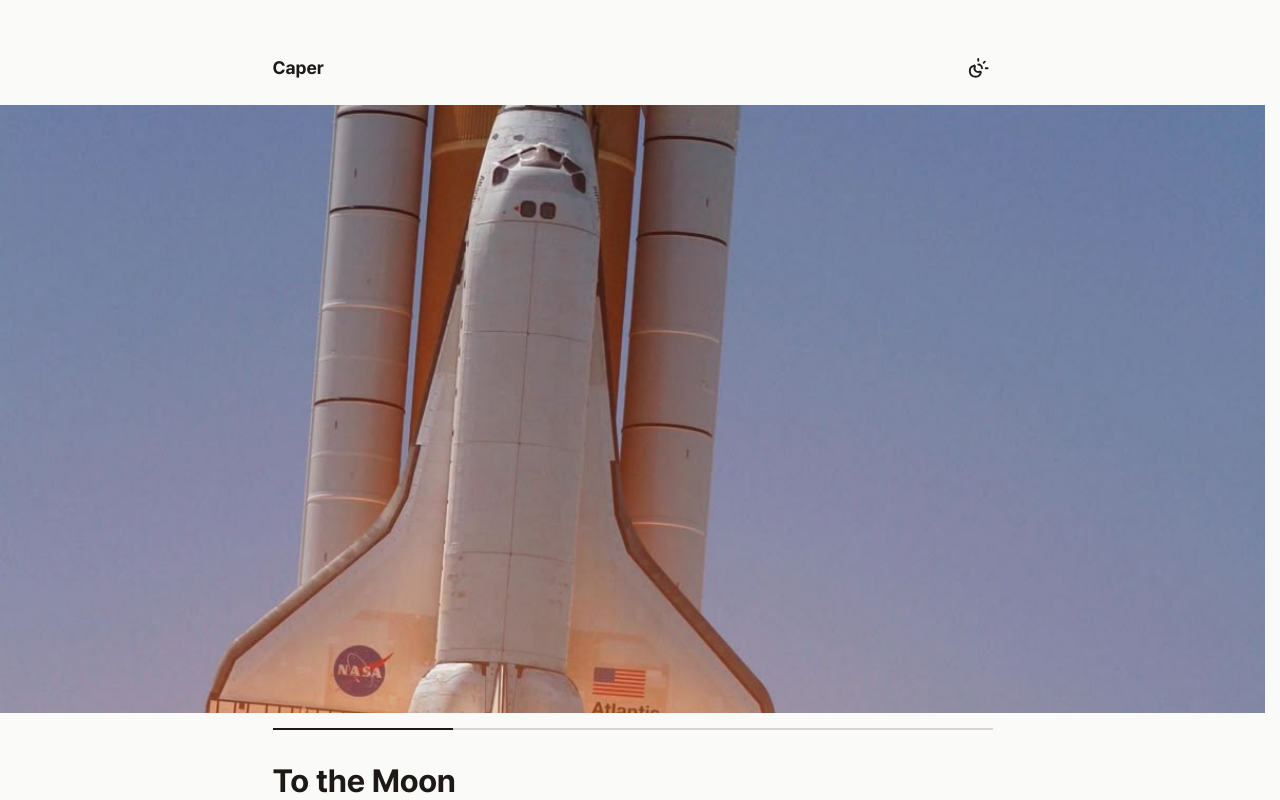
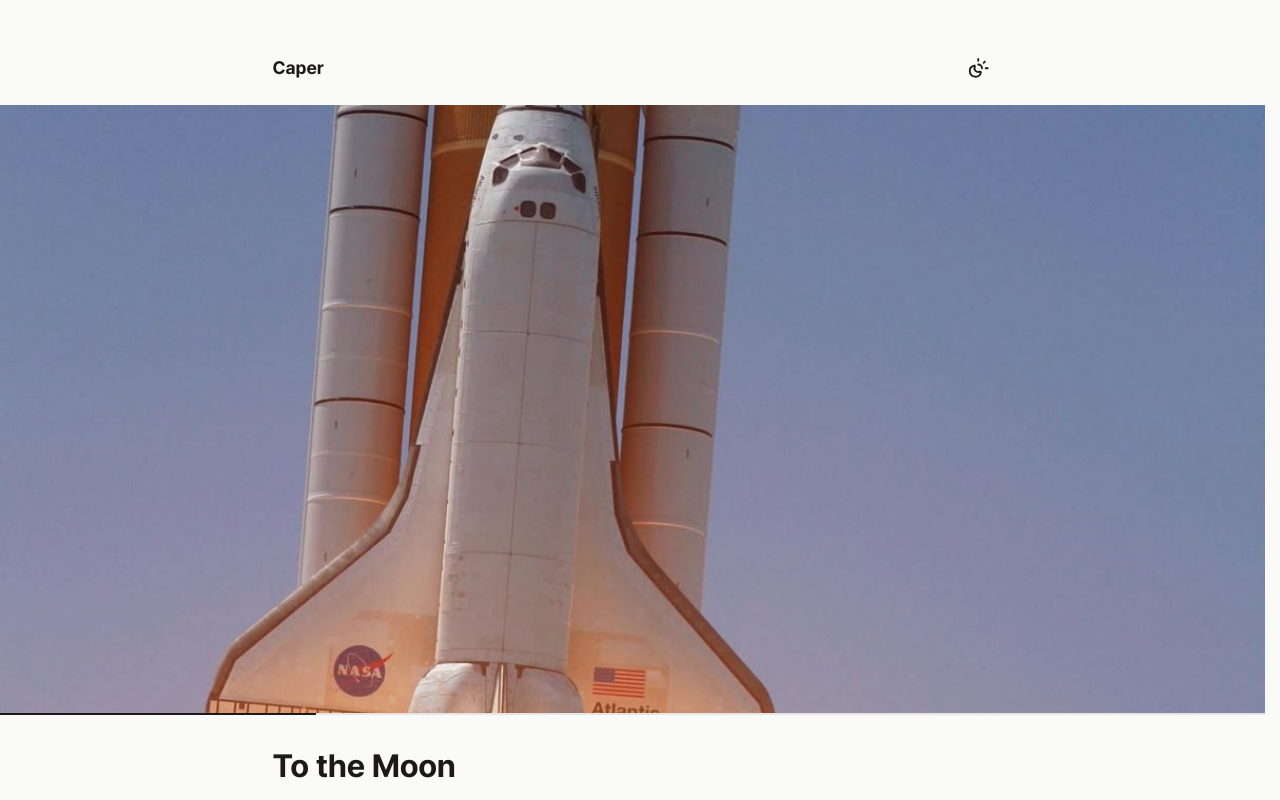
Before and after one commit to kimzeze/caper, a Next.js app: page /preview/caper-page/to-the-moon in a window 1280 px wide. Shown: the top 800 px of the page. Built offline with nearby package versions, Linux system fonts and the light colour scheme.

Commit message:
design(web): 위치 막대를 사진 바로 밑에 화면 폭으로 붙임
막대와 사진 사이 여백을 없애고, 본문 폭 대신 사진과 같은 화면 폭으로 늘였다. 막대 바탕은 옅은 바탕색(muted)으로 낮췄다.

```diff
--- a/src/widgets/caper-gallery/ui/caper-gallery.tsx
+++ b/src/widgets/caper-gallery/ui/caper-gallery.tsx
@@ -8,7 +8,7 @@ import { type CaperImage, imageUrl } from "@/entities/caper";
 // 프로젝트 페이지 맨 위 사진 넘기기. 화면 끝까지 차고, 높이는 첫 화면에서 헤더와 제목 첫 줄을 뺀 만큼이다
 // (사진이 거의 다 채우되 아래 제목이 보이게).
 // 화살표 없이 브라우저 스크롤 스냅으로 한 장씩 넘기고, 처음과 끝에서 멈춘다(무한 롤링 없음).
-// 아래 막대가 지금 위치를 따라간다. 막대는 스크롤 이벤트에서 직접 옮긴다
+// 사진 바로 밑 막대가 지금 위치를 따라간다. 막대는 스크롤 이벤트에서 직접 옮긴다
 // (CSS 스크롤 애니메이션은 아직 Baseline Widely available이 아니다).
 // coverTitle 이 있으면 표지(첫 장) 아래쪽에 어두운 막을 깔고 제목을 얹는다.
 export function CaperGallery({
@@ -91,14 +91,13 @@ export function CaperGallery({
         />
       </div>
       {count > 1 && (
-        <div className="measure-col mt-[0.5rlh]">
-          <div aria-hidden className="h-0.5 bg-border">
-            <span
-              ref={thumbRef}
-              className="block h-full bg-foreground"
-              style={{ width: `${100 / count}%` }}
-            />
-          </div>
+        // 위치 막대는 사진 바로 밑에 여백 없이, 사진과 같은 폭(화면 끝까지)으로 붙인다.
+        <div aria-hidden className="h-0.5 bg-muted">
+          <span
+            ref={thumbRef}
+            className="block h-full bg-foreground"
+            style={{ width: `${100 / count}%` }}
+          />
         </div>
       )}
     </section>
```
